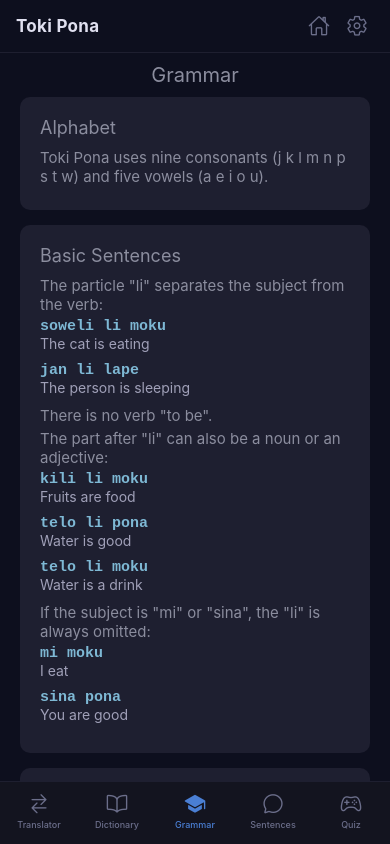
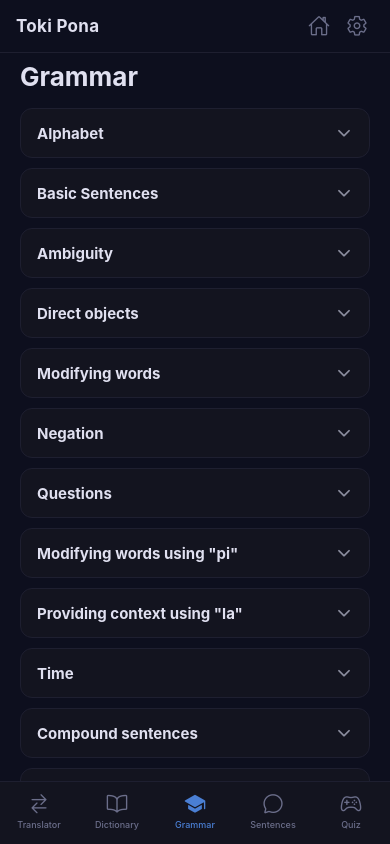
Before and after one commit to Seralto/toki-pona, a React Native app: screen / in a window 390 px wide. Both pictures are taken after a click on the element "Grammar". Shown: the top 844 px of the page. Built offline with nearby package versions, Linux system fonts and the light colour scheme.

Commit message:
feat: add Accordion component for better phrase organization in Sentences; refactor Grammar component to utilize Accordion for content display

```diff
--- /dev/null
+++ b/components/Accordion.js
@@ -0,0 +1,79 @@
+import React, { useState, useRef, useCallback } from "react";
+import { View, Text, StyleSheet, TouchableOpacity, Animated } from "react-native";
+import { Ionicons } from "@expo/vector-icons";
+
+/**
+ * Generic animated accordion.
+ *
+ * Props:
+ *   title      - string shown in the header
+ *   badge      - optional string shown after the title (e.g. "(10)")
+ *   th         - theme object
+ *   children   - content rendered inside when open
+ */
+const Accordion = ({ title, badge, th, children }) => {
+  const [open, setOpen]             = useState(false);
+  const [bodyHeight, setBodyHeight] = useState(0);
+  const animHeight  = useRef(new Animated.Value(0)).current;
+  const animOpacity = useRef(new Animated.Value(0)).current;
+  const measured    = useRef(false);
+
+  const onBodyLayout = useCallback((e) => {
+    const h = e.nativeEvent.layout.height;
+    if (!measured.current && h > 0) {
+      measured.current = true;
+      setBodyHeight(h);
+    }
+  }, []);
+
+  const toggle = () => {
+    const toValue = open ? 0 : bodyHeight;
+    Animated.parallel([
+      Animated.timing(animHeight,  { toValue,                 duration: 300, useNativeDriver: false }),
+      Animated.timing(animOpacity, { toValue: open ? 0 : 1,  duration: 300, useNativeDriver: false }),
+    ]).start();
+    setOpen((v) => !v);
+  };
+
+  return (
+    <View style={[styles.card, { backgroundColor: th.surface, borderColor: th.surfaceBorder }]}>
+      {/* Header */}
+      <TouchableOpacity onPress={toggle} style={styles.header} activeOpacity={0.7}>
+        <View style={styles.titleRow}>
+          <Text style={[styles.title, { color: th.text }]}>{title}</Text>
+          {badge != null && (
+            <Text style={[styles.badge, { color: th.textMuted }]}>{badge}</Text>
+          )}
+        </View>
+        <Ionicons name={open ? "chevron-up" : "chevron-down"} size={18} color={th.textMuted} />
+      </TouchableOpacity>
+
+      {/* Animated body */}
+      <Animated.View style={{ height: animHeight, overflow: "hidden", opacity: animOpacity }}>
+        {/* Hidden measure pass */}
+        {!measured.current && (
+          <View onLayout={onBodyLayout} style={styles.measureLayer}>
+            {children}
+          </View>
+        )}
+        {/* Visible content */}
+        {measured.current && children}
+      </Animated.View>
+    </View>
+  );
+};
+
+export const accordionShared = StyleSheet.create({
+  separator: { height: 1 },
+});
+
+const styles = StyleSheet.create({
+  card:        { borderRadius: 12, borderWidth: 1.5, marginBottom: 10, overflow: "hidden" },
+  header:      { flexDirection: "row", alignItems: "center", justifyContent: "space-between", paddingHorizontal: 16, paddingVertical: 14 },
+  titleRow:    { flexDirection: "row", alignItems: "center", gap: 8 },
+  title:       { fontSize: 15, fontWeight: "700" },
+  badge:       { fontSize: 14 },
+  measureLayer:{ position: "absolute", opacity: 0, pointerEvents: "none" },
+});
+
+export default Accordion;
--- a/components/Grammar.js
+++ b/components/Grammar.js
@@ -1,36 +1,69 @@
 import React from "react";
 import { View, ScrollView, Text, StyleSheet } from "react-native";
+import Accordion, { accordionShared } from "./Accordion";
 
-/**
- * Renders a grammar content block.
- * Lines containing " = " are treated as examples and split into two lines:
- *   - Toki Pona phrase (bold, primary color)
- *   - Translation (lighter color, below)
- * Other lines are rendered as plain text paragraphs.
- */
-function GrammarContent({ text, fontSize, theme }) {
-  const lines = text.split("\n").filter((l) => l.trim().length > 0);
-  const th = theme ?? {};
+/** One example line: "toki pona phrase = Translation" */
+function ExampleLine({ line, fontSize, th }) {
+  const eqIdx = line.indexOf(" = ");
+  const tp          = line.slice(0, eqIdx).trim();
+  const translation = line.slice(eqIdx + 3).trim();
+  return (
+    <View style={styles.exampleRow}>
+      <Text style={[styles.exampleToki, { fontSize, color: th.exampleToki }]}>{tp}</Text>
+      <Text style={{ fontSize: fontSize - 1, color: th.exampleTranslation }}>{translation}</Text>
+    </View>
+  );
+}
+
+/** Mirrors PWA SectionContent: splits on \n\n, groups examples into cards */
+function SectionContent({ text, fontSize, th }) {
+  const paragraphs = text.split("\n\n").filter(Boolean);
 
   return (
-    <View>
-      {lines.map((line, idx) => {
-        const eqIdx = line.indexOf(" = ");
-        if (eqIdx !== -1) {
-          const tp = line.slice(0, eqIdx).trim();
-          const translation = line.slice(eqIdx + 3).trim();
+    <View style={styles.sectionContent}>
+      {paragraphs.map((paragraph, pi) => {
+        const lines = paragraph.split("\n").filter((l) => l.trim().length > 0);
+        if (lines.length === 0) return null;
+
+        const allExamples = lines.every((l) => l.includes(" = "));
+        const hasExample  = lines.some((l) => l.includes(" = "));
+
+        // All lines are examples → grouped card
+        if (allExamples) {
           return (
-            <View key={idx} style={styles.exampleBlock}>
-              <Text style={[styles.exampleToki, { fontSize, color: th.exampleToki }]}>{tp}</Text>
-              <Text style={{ fontSize: fontSize - 1, color: th.exampleTranslation }}>
-                {translation}
-              </Text>
+            <View key={pi} style={[styles.exampleCard, { backgroundColor: th.cardBg }]}>
+              {lines.map((line, li) => (
+                <ExampleLine key={li} line={line} fontSize={fontSize} th={th} />
+              ))}
             </View>
           );
         }
+
+        // Mixed paragraph (text + examples) → line by line
+        if (hasExample) {
+          return (
+            <View key={pi} style={styles.mixedParagraph}>
+              {lines.map((line, li) =>
+                line.includes(" = ") ? (
+                  <View key={li} style={[styles.exampleCard, { backgroundColor: th.cardBg }]}>
+                    <ExampleLine line={line} fontSize={fontSize} th={th} />
+                  </View>
+                ) : (
+                  <Text key={li} style={[styles.contentText, { fontSize, color: th.text }]}>{line}</Text>
+                )
+              )}
+            </View>
+          );
+        }
+
+        // Pure text paragraph — highlight (parenthesised) spans
         return (
-          <Text key={idx} style={[styles.contentText, { fontSize, color: th.textMuted }]}>
-            {line}
+          <Text key={pi} style={[styles.contentText, { fontSize, color: th.text }]}>
+            {lines.join(" ").split(/(\([^)]+\))/).map((part, i) =>
+              /^\([^)]+\)$/.test(part) ? (
+                <Text key={i} style={[styles.highlight, { color: th.accent }]}>{part}</Text>
+              ) : part
+            )}
           </Text>
         );
       })}
@@ -41,39 +74,35 @@ function GrammarContent({ text, fontSize, theme }) {
 const Grammar = ({ pageTexts, screenWidth, theme }) => {
   const content = pageTexts.content;
   const th = theme ?? {};
-
-  const titleFontSize = screenWidth < 400 ? 20 : 24;
-  const subtitleFontSize = screenWidth < 400 ? 18 : 22;
-  const fontSize = screenWidth < 400 ? 15 : 18;
+  const fontSize = screenWidth < 400 ? 15 : 17;
 
   return (
     <View style={styles.grammar}>
-      <Text style={[styles.title, { fontSize: titleFontSize, color: th.textMuted }]}>
-        {pageTexts.title}
-      </Text>
+      <Text style={[styles.title, { color: th.text }]}>{pageTexts.title}</Text>
 
-      <ScrollView>
+      <ScrollView showsVerticalScrollIndicator={false}>
         {Object.keys(content).map((key) => (
-          <View style={[styles.grammarBox, { backgroundColor: th.cardBg }]} key={key}>
-            <Text style={[styles.subtitle, { fontSize: subtitleFontSize, color: th.textMuted }]}>
-              {content[key].title}
-            </Text>
-            <GrammarContent text={content[key].content} fontSize={fontSize} theme={th} />
-          </View>
+          <Accordion key={key} title={content[key].title} th={th}>
+            <View style={[accordionShared.separator, { backgroundColor: th.surfaceBorder }]} />
+            <SectionContent text={content[key].content} fontSize={fontSize} th={th} />
+          </Accordion>
         ))}
+        <View style={{ height: 48 }} />
       </ScrollView>
     </View>
   );
 };
 
 const styles = StyleSheet.create({
-  grammar: { alignItems: "center", paddingHorizontal: 20 },
-  title: { marginVertical: 10, textAlign: "center" },
-  grammarBox: { padding: 20, borderRadius: 10, marginBottom: 15 },
-  subtitle: { marginBottom: 10 },
-  contentText: { marginBottom: 4 },
-  exampleBlock: { marginBottom: 10 },
-  exampleToki: { fontWeight: "bold", fontFamily: "monospace" },
+  grammar:         { flex: 1, paddingHorizontal: 20 },
+  title:           { fontSize: 26, fontWeight: "bold", marginBottom: 16, marginTop: 8 },
+  sectionContent:  { paddingHorizontal: 16, paddingVertical: 14, gap: 10 },
+  contentText:     { lineHeight: 22 },
+  mixedParagraph:  { gap: 8 },
+  exampleCard:     { borderRadius: 8, paddingHorizontal: 14, paddingVertical: 10, gap: 10 },
+  exampleRow:      { gap: 2 },
+  exampleToki:     { fontWeight: "bold", fontFamily: "monospace" },
+  highlight:       { fontWeight: "600", fontFamily: "monospace" },
 });
 
 export default Grammar;
--- a/components/Sentences.js
+++ b/components/Sentences.js
@@ -1,77 +1,26 @@
-import React, { useState, useRef, useCallback } from "react";
-import { View, ScrollView, Text, TextInput, StyleSheet, TouchableOpacity, Animated } from "react-native";
+import React, { useState } from "react";
+import { View, ScrollView, Text, TextInput, StyleSheet, TouchableOpacity } from "react-native";
 import { Ionicons } from "@expo/vector-icons";
+import Accordion, { accordionShared } from "./Accordion";
 
 function parsePhrase(raw) {
   const lines = raw.split("\n").filter((l) => l.trim().length > 0);
   return { translation: lines[0] ?? "", tokiPona: lines[1] ?? "" };
 }
 
-const AccordionGroup = ({ title, phrases, fontSize, th }) => {
-  const [open, setOpen]       = useState(false);
-  const [bodyHeight, setBodyHeight] = useState(0);
-  const animHeight = useRef(new Animated.Value(0)).current;
-  const animOpacity = useRef(new Animated.Value(0)).current;
-  const measured = useRef(false);
-
-  const onBodyLayout = useCallback((e) => {
-    const h = e.nativeEvent.layout.height;
-    if (!measured.current && h > 0) {
-      measured.current = true;
-      setBodyHeight(h);
-    }
-  }, []);
-
-  const toggle = () => {
-    const toValue = open ? 0 : bodyHeight;
-    Animated.parallel([
-      Animated.timing(animHeight, { toValue, duration: 300, useNativeDriver: false }),
-      Animated.timing(animOpacity, { toValue: open ? 0 : 1, duration: 300, useNativeDriver: false }),
-    ]).start();
-    setOpen((v) => !v);
-  };
-
-  return (
-    <View style={[styles.accordionCard, { backgroundColor: th.surface, borderColor: th.surfaceBorder }]}>
-      {/* Header */}
-      <TouchableOpacity onPress={toggle} style={styles.accordionHeader} activeOpacity={0.7}>
-        <View style={styles.accordionTitleRow}>
-          <Text style={[styles.accordionTitle, { color: th.text }]}>{title}</Text>
-          <Text style={[styles.accordionCount, { color: th.textMuted }]}>({phrases.length})</Text>
-        </View>
-        <Ionicons name={open ? "chevron-up" : "chevron-down"} size={18} color={th.textMuted} />
-      </TouchableOpacity>
-
-      {/* Animated body */}
-      <Animated.View style={{ height: animHeight, overflow: "hidden", opacity: animOpacity }}>
-        {/* Hidden measure pass */}
-        {!measured.current && (
-          <View onLayout={onBodyLayout} style={styles.measureLayer}>
+const PhraseList = ({ phrases, fontSize, th }) => (
+  <>
     {phrases.map((p, idx) => (
       <View key={idx}>
-                <View style={[styles.separator, { backgroundColor: th.surfaceBorder }]} />
+        <View style={[accordionShared.separator, { backgroundColor: th.surfaceBorder }]} />
         <View style={styles.phraseBlock}>
           <Text style={[styles.tokiPona, { fontSize, color: th.exampleToki }]}>{p.tokiPona}</Text>
           <Text style={[styles.translation, { fontSize: fontSize - 1, color: th.exampleTranslation }]}>{p.translation}</Text>
         </View>
       </View>
     ))}
-          </View>
-        )}
-        {/* Visible content */}
-        {measured.current && phrases.map((p, idx) => (
-          <View key={idx}>
-            <View style={[styles.separator, { backgroundColor: th.surfaceBorder }]} />
-            <View style={styles.phraseBlock}>
-              <Text style={[styles.tokiPona, { fontSize, color: th.exampleToki }]}>{p.tokiPona}</Text>
-              <Text style={[styles.translation, { fontSize: fontSize - 1, color: th.exampleTranslation }]}>{p.translation}</Text>
-            </View>
-          </View>
-        ))}
-      </Animated.View>
-    </View>
+  </>
 );
-};
 
 const Sentences = ({ pageTexts, screenWidth, theme }) => {
   const content = pageTexts.content;
@@ -101,7 +50,7 @@ const Sentences = ({ pageTexts, screenWidth, theme }) => {
       <Text style={[styles.title, { color: th.text }]}>{pageTexts.title}</Text>
 
       {/* Search */}
-      <View style={[styles.searchBox, { backgroundColor: th.inputBg, borderColor: th.surfaceBorder }]}>
+      <View style={[styles.searchBox, { backgroundColor: th.inputBg, borderColor: q ? th.accentBorder : th.surfaceBorder }]}>
         <Ionicons name="search-outline" size={18} color={th.textMuted} style={styles.searchIcon} />
         <TextInput
           style={[styles.searchInput, { fontSize, color: th.text }]}
@@ -114,21 +63,30 @@ const Sentences = ({ pageTexts, screenWidth, theme }) => {
           autoComplete="off"
           returnKeyType="search"
         />
+        {q.length > 0 && (
+          <TouchableOpacity onPress={() => setQuery("")}>
+            <Ionicons name="close-circle" size={18} color={th.textMuted} />
+          </TouchableOpacity>
+        )}
       </View>
 
       <ScrollView style={styles.scroll} showsVerticalScrollIndicator={false}>
         {groups.length === 0 ? (
           <Text style={[styles.empty, { fontSize, color: th.inactive }]}>{pageTexts.noResults ?? "No results found."}</Text>
+        ) : q ? (
+          /* Search mode: flat list, no accordion */
+          groups.map(({ key, title, phrases }) => (
+            <View key={key} style={[styles.flatCard, { backgroundColor: th.surface, borderColor: th.surfaceBorder }]}>
+              <Text style={[styles.flatTitle, { color: th.textMuted }]}>{title}</Text>
+              <PhraseList phrases={phrases} fontSize={fontSize} th={th} />
+            </View>
+          ))
         ) : (
-          groups.map(({ key, title, phrases }, idx) => (
-            <AccordionGroup
-              key={key}
-              title={title}
-              phrases={phrases}
-              fontSize={fontSize}
-              th={th}
-              openByDefault={false}
-            />
+          /* Normal mode: accordion */
+          groups.map(({ key, title, phrases }) => (
+            <Accordion key={key} title={title} badge={`(${phrases.length})`} th={th}>
+              <PhraseList phrases={phrases} fontSize={fontSize} th={th} />
+            </Accordion>
           ))
         )}
         <View style={{ height: 48 }} />
@@ -149,16 +107,11 @@ const styles = StyleSheet.create({
   scroll:         { flex: 1 },
   empty:          { textAlign: "center", marginTop: 40 },
 
-  /* Accordion */
-  accordionCard:  { borderRadius: 12, borderWidth: 1.5, marginBottom: 10, overflow: "hidden" },
-  accordionHeader:{ flexDirection: "row", alignItems: "center", justifyContent: "space-between", paddingHorizontal: 16, paddingVertical: 14 },
-  accordionTitleRow: { flexDirection: "row", alignItems: "center", gap: 8 },
-  accordionTitle: { fontSize: 15, fontWeight: "700" },
-  accordionCount: { fontSize: 14 },
+  /* Flat search results */
+  flatCard:       { borderRadius: 12, borderWidth: 1.5, marginBottom: 10, overflow: "hidden" },
+  flatTitle:      { fontSize: 13, fontWeight: "600", paddingHorizontal: 16, paddingTop: 12, paddingBottom: 4 },
 
   /* Phrases */
-  measureLayer:   { position: "absolute", opacity: 0, pointerEvents: "none" },
-  separator:      { height: 1 },
   phraseBlock:    { paddingHorizontal: 16, paddingVertical: 14 },
   tokiPona:       { fontWeight: "bold", marginBottom: 4 },
   translation:    { },
```
Lines whose indentation alone changed are shown as unchanged.
